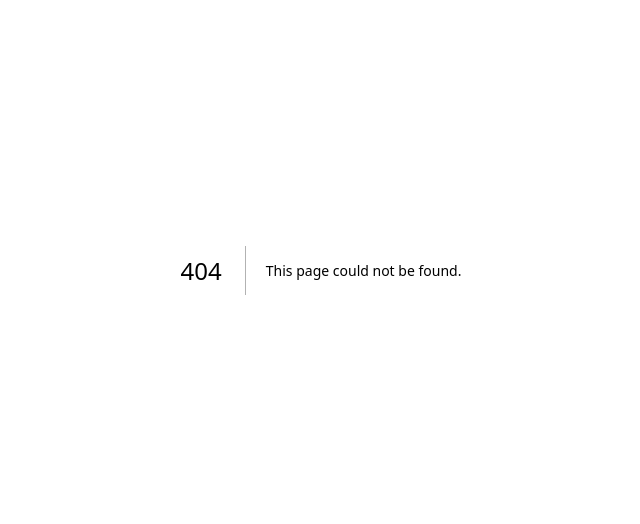
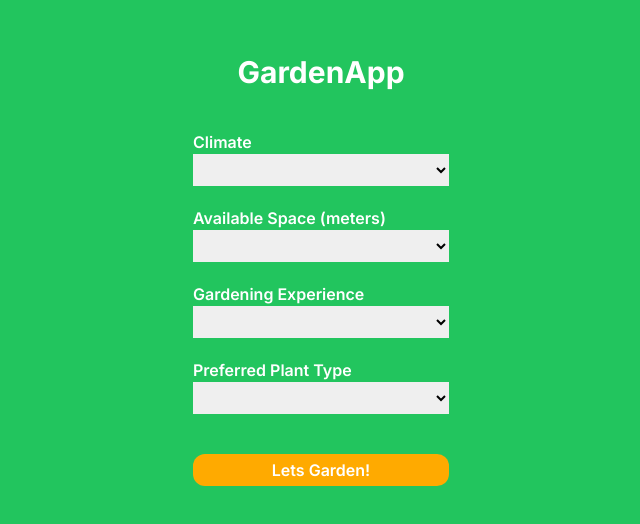
Before and after one commit to xaynezz/hacksingapore, a Next.js app: page /firsttime in a window 1280 px wide. Before the commit this address had no page. Shown: the part 130-654 px from the top of the page, without its empty margins (319-959 px from the left). Built offline with nearby package versions, Linux system fonts and the light colour scheme.

Commit message:
Change to Supabase Auth

```diff
--- a/app/api/auth/[...nextauth]/route.js
+++ /dev/null
@@ -1,23 +0,0 @@
-import NextAuth from "next-auth";
-import CredentialsProvider from "next-auth/providers/credentials";
-import bcrypt from "bcryptjs";
-
-const handler = NextAuth({
-    session: {
-        strategy: "jwt",
-    },
-    providers: [
-        CredentialsProvider({
-            name: "Credentials",
-            async authorize(credentials, req) {
-                const { email, password } = credentials;
-                // Connect to DB to find and return user here
-
-                return null;
-            },
-        }),
-    ],
-    secret: process.env.NEXT_AUTH_SECRET,
-});
-
-export { handler as GET, handler as POST };
--- a/app/api/register/route.js
+++ /dev/null
@@ -1,12 +0,0 @@
-import { NextResponse } from "next/server";
-import User from "../../../models/user";
-import dbConnect from "../../../config/dbConnect";
-
-export async function POST(request) {
-    dbConnect();
-
-    const { email, password } = await request.json();
-    const user = await User.create({ email, password });
-
-    return NextResponse.json(user);
-}
--- a/app/context/gardenContext.tsx
+++ b/app/context/gardenContext.tsx
@@ -1,17 +1,32 @@
 "use client";
 
-import { createContext, useContext, useState } from "react";
+import { createContext, useContext, useEffect, useState } from "react";
+import { supabase } from "@/config/supaClient";
 
-const GardenContext = createContext({})
+const GardenContext = createContext({});
 
 export const GardenContextProvider = ({ children }: any) => {
-    const [showAddPlantModal, setAddPlantModal] = useState(false)
+    const [showAddPlantModal, setAddPlantModal] = useState(false);
+    const [user, setUser] = useState<any>(null);
+
+    useEffect(() => {
+        "server action";
+        async function fetchUser() {
+            const {
+                data: { user },
+            } = await supabase.auth.getUser();
+            setUser(user);
+        }
+        fetchUser();
+    }, []);
 
     return (
-        <GardenContext.Provider value={{ showAddPlantModal, setAddPlantModal }}>
+        <GardenContext.Provider
+            value={{ showAddPlantModal, setAddPlantModal, user }}
+        >
             {children}
         </GardenContext.Provider>
-    )
+    );
 };
 
 export const useGardenContext = () => useContext(GardenContext);
--- /dev/null
+++ b/app/firsttime/page.tsx
@@ -0,0 +1,146 @@
+"use client";
+
+import React, { use, useEffect } from "react";
+import { useGardenContext } from "@/app/context/gardenContext";
+import { useRouter } from "next/navigation";
+import { supabase } from "@/config/supaClient";
+
+const climateOptions = [
+    "Tropical",
+    "Dry",
+    "Temperate",
+    "Continental",
+    "Polar",
+    "Mountain",
+    "Mediterranean",
+    "Maritime",
+    "Desert",
+];
+const spaceOptions = ["0-10", "10-20", "20-30", "30-40", "40-50", "50+"];
+const experienceOptions = ["Beginner", "Intermediate", "Advanced"];
+const typeOptions = ["Vegetables", "Fruits", "Herbs", "Flowers"];
+
+function Page() {
+    const router = useRouter();
+    const { user }: any = useGardenContext();
+
+    useEffect(() => {
+        // async function getBool() {
+        //     const { data, error } = await supabase
+        //         .from("countries")
+        //         .select("name")
+        //         .limit(1)
+        //         .single();
+        //     console.log(data, error);
+        // }
+    }, []);
+
+    async function handleSubmit(e: any) {
+        e.preventDefault();
+        const climate = e.target.climate.value;
+        const space = e.target.space.value;
+        const experience = e.target.experience.value;
+        const type = e.target.type.value;
+
+        console.log(climate, space, experience, type);
+    }
+
+    return (
+        <main className="flex h-full w-full flex-col items-center justify-center bg-green-500">
+            <h1 className="mb-10 text-3xl font-bold text-white">GardenApp</h1>
+            <form
+                id="details-form"
+                onSubmit={handleSubmit}
+                className="flex flex-col items-center justify-center gap-5"
+            >
+                <div className="flex flex-col">
+                    <label
+                        htmlFor="climate"
+                        className="font-semibold text-white"
+                    >
+                        Climate
+                    </label>
+                    <select
+                        className="h-8 w-64 px-1"
+                        id="climate"
+                        defaultValue="test"
+                    >
+                        <option value="test" disabled hidden />
+                        {climateOptions.map((climate) => (
+                            <option key={climate} value={climate}>
+                                {climate}
+                            </option>
+                        ))}
+                    </select>
+                </div>
+
+                <div className="flex flex-col">
+                    <label htmlFor="space" className="font-semibold text-white">
+                        Available Space (meters)
+                    </label>
+                    <select
+                        className="h-8 w-64 px-1"
+                        id="space"
+                        defaultValue="test"
+                    >
+                        <option value="test" disabled hidden />
+                        {spaceOptions.map((space) => (
+                            <option key={space} value={space}>
+                                {space}
+                            </option>
+                        ))}
+                    </select>
+                </div>
+
+                <div className="flex flex-col">
+                    <label
+                        htmlFor="experience"
+                        className="font-semibold text-white"
+                    >
+                        Gardening Experience
+                    </label>
+                    <select
+                        className="h-8 w-64 px-1"
+                        id="experience"
+                        defaultValue="test"
+                    >
+                        <option value="test" disabled hidden />
+                        {experienceOptions.map((experience) => (
+                            <option key={experience} value={experience}>
+                                {experience}
+                            </option>
+                        ))}
+                    </select>
+                </div>
+
+                <div className="flex flex-col">
+                    <label htmlFor="type" className="font-semibold text-white">
+                        Preferred Plant Type
+                    </label>
+                    <select
+                        className="h-8 w-64 px-1"
+                        id="type"
+                        defaultValue="test"
+                    >
+                        <option value="test" disabled hidden />
+                        {typeOptions.map((type) => (
+                            <option key={type} value={type}>
+                                {type}
+                            </option>
+                        ))}
+                    </select>
+                </div>
+
+                <button
+                    className="mt-5 h-8 w-64 rounded-xl bg-secondarydark-500 font-semibold text-white"
+                    type="submit"
+                    form="details-form"
+                >
+                    Lets Garden!
+                </button>
+            </form>
+        </main>
+    );
+}
+
+export default Page;
--- a/app/layout.tsx
+++ b/app/layout.tsx
@@ -1,8 +1,6 @@
-"use client";
-
 import "./globals.css";
 import { Inter } from "next/font/google";
-import { SessionProvider } from "next-auth/react";
+import { GardenContextProvider } from "./context/gardenContext";
 
 const inter = Inter({ subsets: ["latin"] });
 
@@ -13,9 +11,9 @@ export default function RootLayout({
 }) {
     return (
         <html lang="en">
-            <SessionProvider>
-                <body className={inter.className}>{children}</body>
-            </SessionProvider>
+            <body className={inter.className}>
+                <GardenContextProvider>{children}</GardenContextProvider>
+            </body>
         </html>
     );
 }
--- a/app/page.tsx
+++ b/app/page.tsx
@@ -1,12 +1,33 @@
 "use client";
+
 import Link from "next/link";
+import { supabase } from "@/config/supaClient";
+import { useRouter } from "next/navigation";
 
 export default function HomePage() {
+    const router = useRouter();
+    async function handleLogin(e: any) {
+        e.preventDefault();
+        const email = e.target.email.value;
+        const password = e.target.password.value;
+
+        const { data, error } = await supabase.auth.signInWithPassword({
+            email: email,
+            password: password,
+        });
+
+        if (!error) {
+            router.push("/firsttime");
+        } else {
+            alert(error);
+        }
+    }
     return (
         <main className="flex h-full w-full flex-col items-center justify-center bg-green-500">
             <h1 className="mb-10 text-3xl font-bold text-white">GardenApp</h1>
             <form
                 id="login-form"
+                onSubmit={handleLogin}
                 className="flex flex-col items-center justify-center gap-5"
             >
                 <div className="flex flex-col">
--- a/app/register/page.tsx
+++ b/app/register/page.tsx
@@ -1,20 +1,42 @@
 "use client";
-import axios from "axios";
+
 import Link from "next/link";
+import { supabase } from "@/config/supaClient";
+import { useRouter } from "next/navigation";
 
 export default function RegisterPage() {
+    const router = useRouter();
+
     async function handleRegister(e: any) {
         e.preventDefault();
+        const firstName = e.target.firstname.value;
+        const lastName = e.target.lastname.value;
         const email = e.target.email.value;
         const password = e.target.password.value;
-        try {
-            const { data } = await axios.post("/api/register", {
-                email,
-                password,
-            });
-            console.log(data);
-        } catch (error) {
-            console.log(error);
+        const cfmpassword = e.target.cfmpassword.value;
+        if (password !== cfmpassword) {
+            alert("Passwords do not match");
+            return;
+        }
+
+        const { data, error } = await supabase.auth.signUp({
+            email: email,
+            password: password,
+        });
+
+        if (!error) {
+            const { error } = await supabase.from("user").insert([
+                {
+                    uuid: data.user?.id,
+                    first_name: firstName,
+                    last_name: lastName,
+                },
+            ]);
+            if (!error) {
+                router.push("/firsttime");
+            }
+        } else {
+            alert(error);
         }
     }
 
@@ -30,18 +52,18 @@ export default function RegisterPage() {
                     <h1 className="font-semibold text-white">First Name</h1>
                     <input
                         className="h-8 w-64 px-1"
-                        type="email"
-                        name="email"
-                        id="email"
+                        type="text"
+                        name="firstname"
+                        id="firstname"
                     />
                 </div>
                 <div className="flex flex-col">
                     <h1 className="font-semibold text-white">Last Name</h1>
                     <input
                         className="h-8 w-64 px-1"
-                        type="email"
-                        name="email"
-                        id="email"
+                        type="text"
+                        name="lastname"
+                        id="lastname"
                     />
                 </div>
                 <div className="flex flex-col">
--- a/app/user/layout.tsx
+++ b/app/user/layout.tsx
@@ -3,7 +3,7 @@ import React from "react";
 import Header from "@/components/Header";
 import Footer from "@/components/Footer";
 import { AiFillCamera } from 'react-icons/ai';
-import { GardenContextProvider } from "../context/gardenContext";
+
 
 export default function UserLayout({
     children,
@@ -11,7 +11,7 @@ export default function UserLayout({
     children: React.ReactNode;
 }) {
     return (
-        <GardenContextProvider>
+
             <main className="flex min-h-screen flex-col items-center justify-between">
                 <Header title={"Garden"} icon={<AiFillCamera />} />
                 <div className="h-[calc(100vh-6.5rem)] w-full overflow-auto">
@@ -19,6 +19,5 @@ export default function UserLayout({
                 </div>
                 <Footer />
             </main>
-        </GardenContextProvider>
     );
 }
--- a/package.json
+++ b/package.json
@@ -29,6 +29,7 @@
   "devDependencies": {
     "@types/bcryptjs": "^2.4.2",
     "autoprefixer": "^10.4.14",
+    "encoding": "^0.1.13",
     "postcss": "^8.4.23",
     "prettier": "^2.8.8",
     "prettier-plugin-tailwindcss": "^0.2.8",
```
Also changed, not shown: app/user/garden/page.tsx (+15 -10 lines), app/register/finish/page.tsx (deleted), 1 other file (tests, documents, lock files or other folders).
